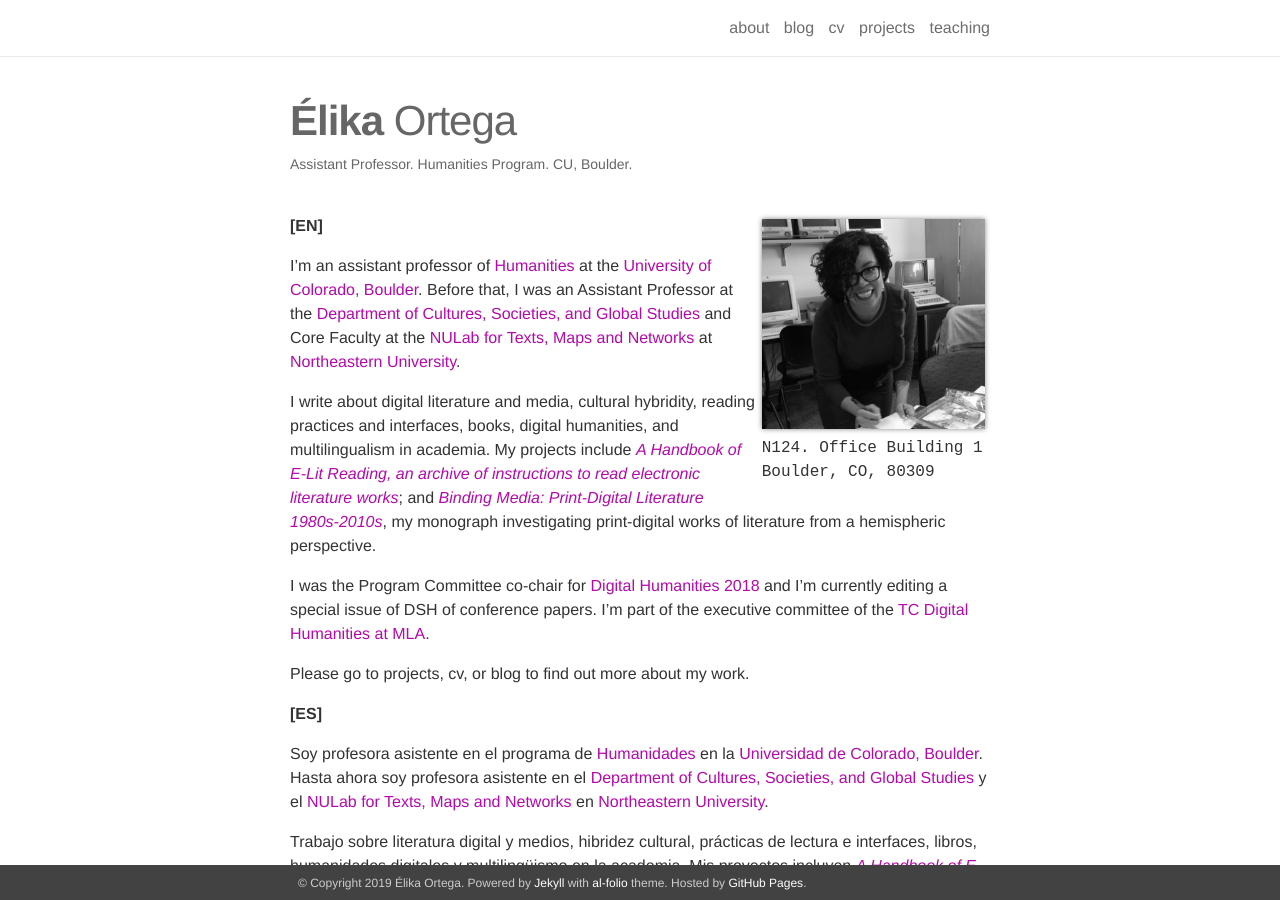
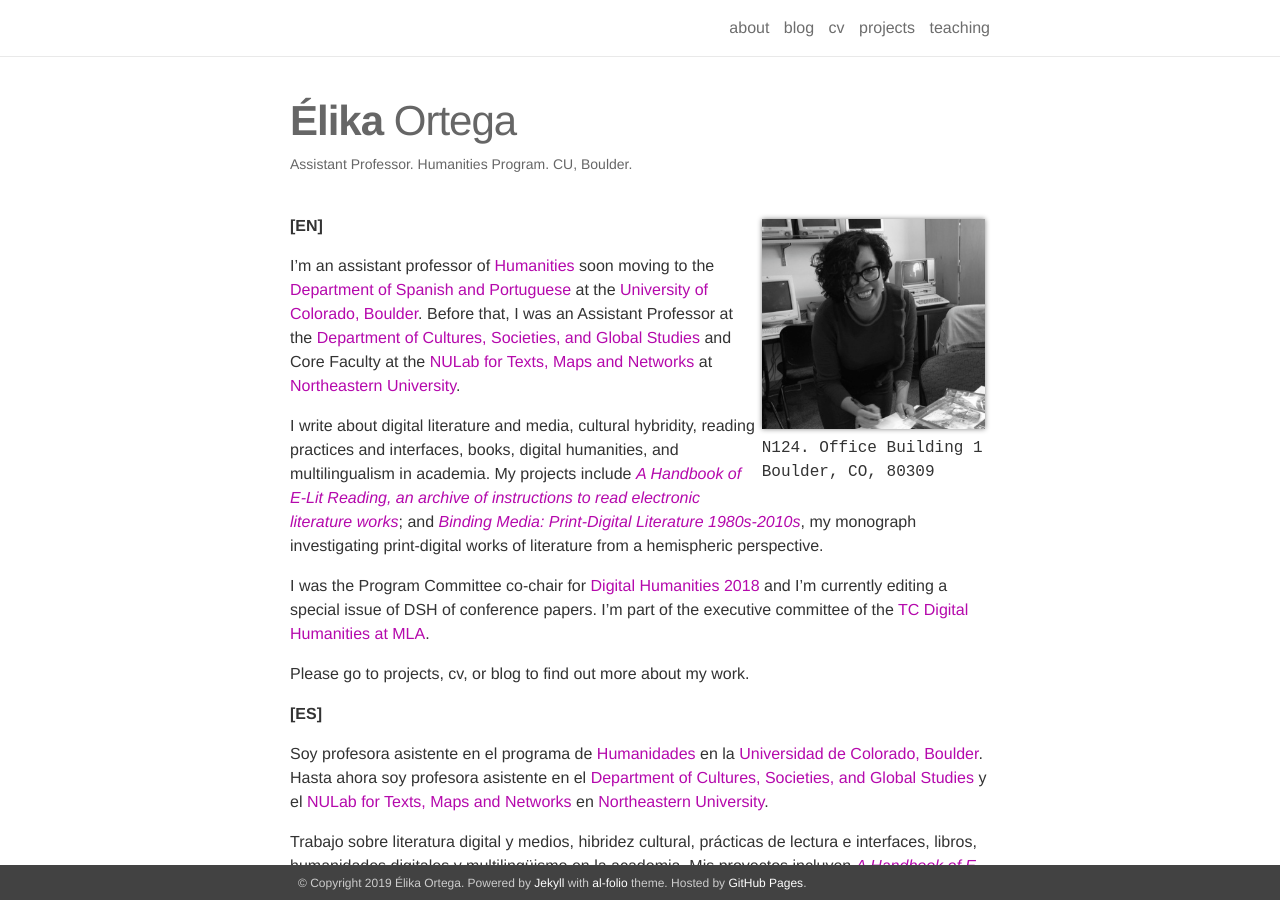
Before and after one commit to elikaortega/elikaortegadotnet, a Jekyll site: the page built from _pages/about.md, in a window 1280 px wide and 900 px high. Built offline with Jekyll 4.4.1, drawn with Linux system fonts in a browser that asks for light colours; nearby versions of some CDN libraries; some web fonts are replaced.

Commit message:
updated affiliation

```diff
--- a/_pages/about.md
+++ b/_pages/about.md
@@ -17,7 +17,7 @@ social: true
 
 **[EN]**
 
-I'm an assistant professor of [Humanities](https://www.colorado.edu/humanities/) at the [University of Colorado, Boulder](https://www.colorado.edu/). Before that, I was an Assistant Professor at the [Department of Cultures, Societies, and Global Studies](http://www.northeastern.edu/globalstudies) and Core Faculty at the [NULab for Texts, Maps and Networks](http://www.northeastern.edu/nulab/) at [Northeastern University](http://www.northeastern.edu/).
+I'm an assistant professor of [Humanities](https://www.colorado.edu/humanities/) soon moving to the [Department of Spanish and Portuguese](https://www.colorado.edu/spanish/) at the [University of Colorado, Boulder](https://www.colorado.edu/). Before that, I was an Assistant Professor at the [Department of Cultures, Societies, and Global Studies](http://www.northeastern.edu/globalstudies) and Core Faculty at the [NULab for Texts, Maps and Networks](http://www.northeastern.edu/nulab/) at [Northeastern University](http://www.northeastern.edu/).
 
 I write about digital literature and media, cultural hybridity, reading practices and interfaces, books, digital humanities, and multilingualism in academia. My projects include [_A Handbook of E-Lit Reading, an archive of instructions to read electronic literature works_](https://elikaortega.github.io/elikaortegadotnet/projects/5_project/); and [_Binding Media: Print-Digital Literature 1980s-2010s_](https://elikaortega.github.io/elikaortegadotnet/projects/1_project/), my monograph investigating print-digital works of literature from a hemispheric perspective.
 
```
